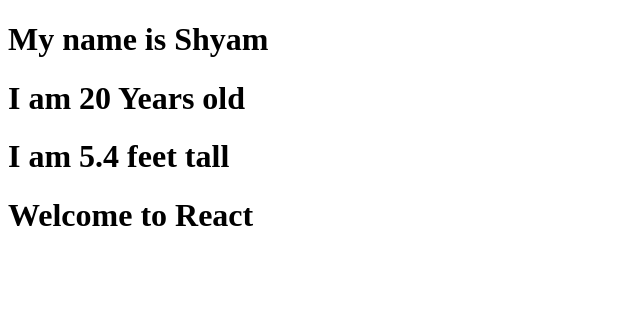
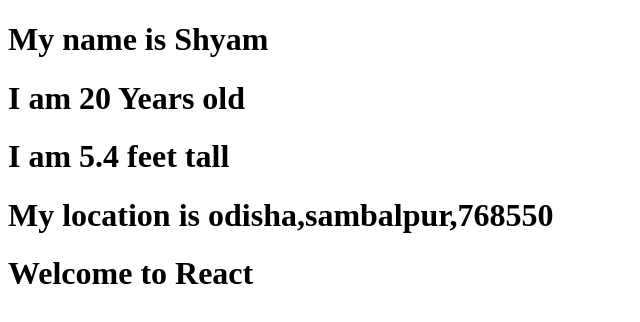
Before and after one commit to PrasastiBaitharu/practice_series, a React (Vite) app in the folder React/21 12/First_app/: page / in a window 1280 px wide. Shown: the top 322 px of the page, without its empty margins (0-640 px from the left). Built offline with nearby package versions, Linux system fonts and the light colour scheme.

Commit message:
Creating and accessing nested object in components

```diff
--- a/React/21 12/First_app/src/components/Hello.jsx
+++ b/React/21 12/First_app/src/components/Hello.jsx
@@ -1,8 +1,13 @@
-//Creating and accessing object in components
+//Creating and accessing nested object in components
 const student = {
   name : "Shyam",
   age : 20,
-  height : 5.4
+  height : 5.4,
+  address : {
+    state : "odisha",
+    city : "sambalpur",
+    pincode: 768550
+  }
 }
 
 function Hello() {
@@ -11,7 +16,7 @@ function Hello() {
       <h1>My name is {student.name}</h1>
       <h1>I am {student.age} Years old</h1>
       <h1>I am {student.height} feet tall</h1>
-
+      <h1>My location is {student.address.state},{student.address.city},{student.address.pincode}</h1>
     </>
   );
 }
```
